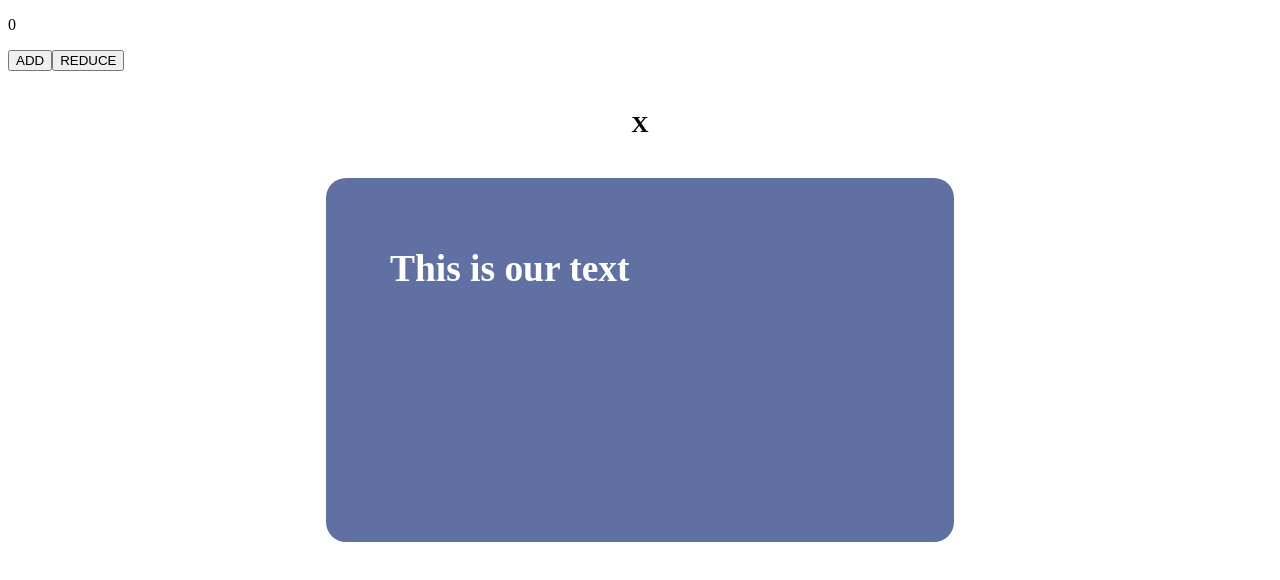
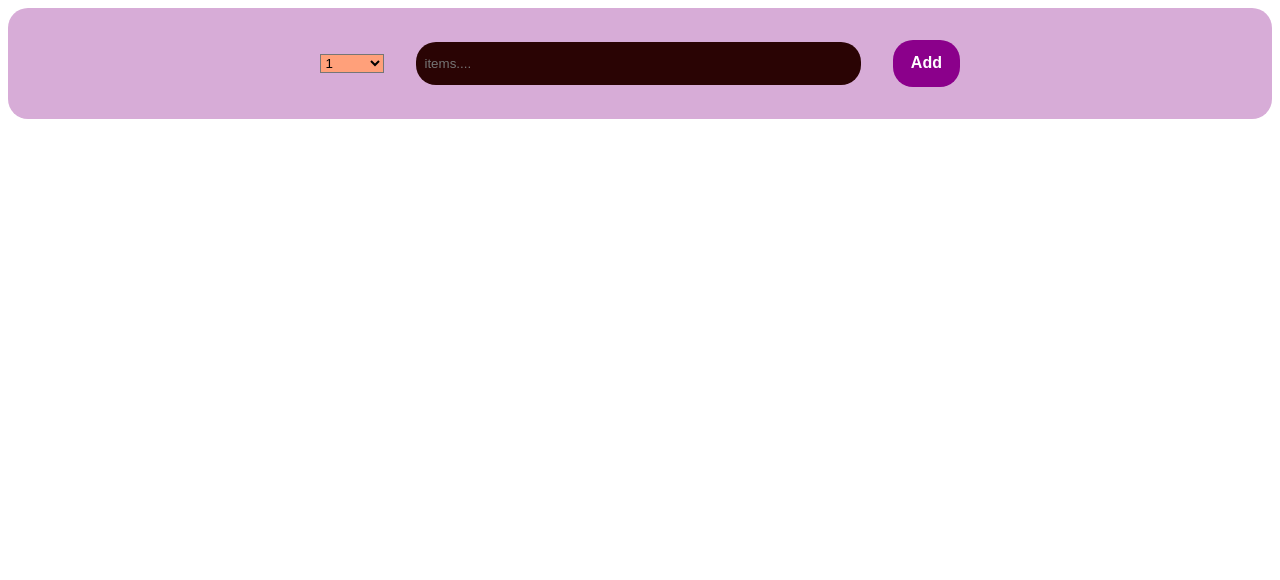
Before and after one commit to sakibhasan-24/react-basic-state, a React (Vite) app: page / in a window 1280 px wide. Shown: the top 580 px of the page. Built offline with nearby package versions, Linux system fonts and the light colour scheme.

Commit message:
form design

```diff
--- a/src/App.css
+++ b/src/App.css
@@ -50,3 +50,43 @@
   font-size: 2rem;
   border-radius: 20px;
 }
+.form {
+  background-color: rgb(215, 172, 215);
+  border-radius: 20px;
+  padding: 2rem 6rem;
+  display: flex;
+  justify-content: center;
+  align-items: center;
+  gap: 2rem;
+}
+.form input {
+  width: 40%;
+  padding: 0.9rem 0.5rem;
+  border-radius: 20px;
+  border: 0;
+  background-color: rgb(42, 4, 4);
+}
+.form input:focus {
+  background-color: #fff;
+  color: #000;
+}
+.form select {
+  width: 4rem;
+  outline: 0;
+  background-color: lightsalmon;
+  /* padding: 0.9rem 0.5rem; */
+}
+.form button {
+  background-color: darkmagenta;
+  color: #fff;
+  font-size: 1rem;
+  font-weight: bold;
+  padding: 0.9rem 1.1rem;
+  border: none;
+  cursor: pointer;
+  border-radius: 20px;
+  transition: all 0.9s;
+}
+.form button:active {
+  transform: scale(0.8);
+}
--- a/src/App.jsx
+++ b/src/App.jsx
@@ -4,8 +4,9 @@ import "./App.css";
 function App() {
   return (
     <>
-      <Add />
-      <Modal />
+      {/* <Add />
+      <Modal /> */}
+      <Form />
     </>
   );
 }
@@ -13,6 +14,26 @@ function App() {
 export default App;
 // open modal
 // close modal
+
+function Form() {
+  const options = Array.from(
+    [1, 2, 3, 4, 5, 6, 7, 8, 9, 10, 11, 12].map((x) => (
+      <option key={x} value={x}>
+        {x}
+      </option>
+    ))
+  );
+
+  return (
+    <div>
+      <form className="form">
+        <select>{options}</select>
+        <input type="text" name="" placeholder="items...." id="" />
+        <button>Add</button>
+      </form>
+    </div>
+  );
+}
 function Modal() {
   const closeStyle = {
     margin: "40px",
```
